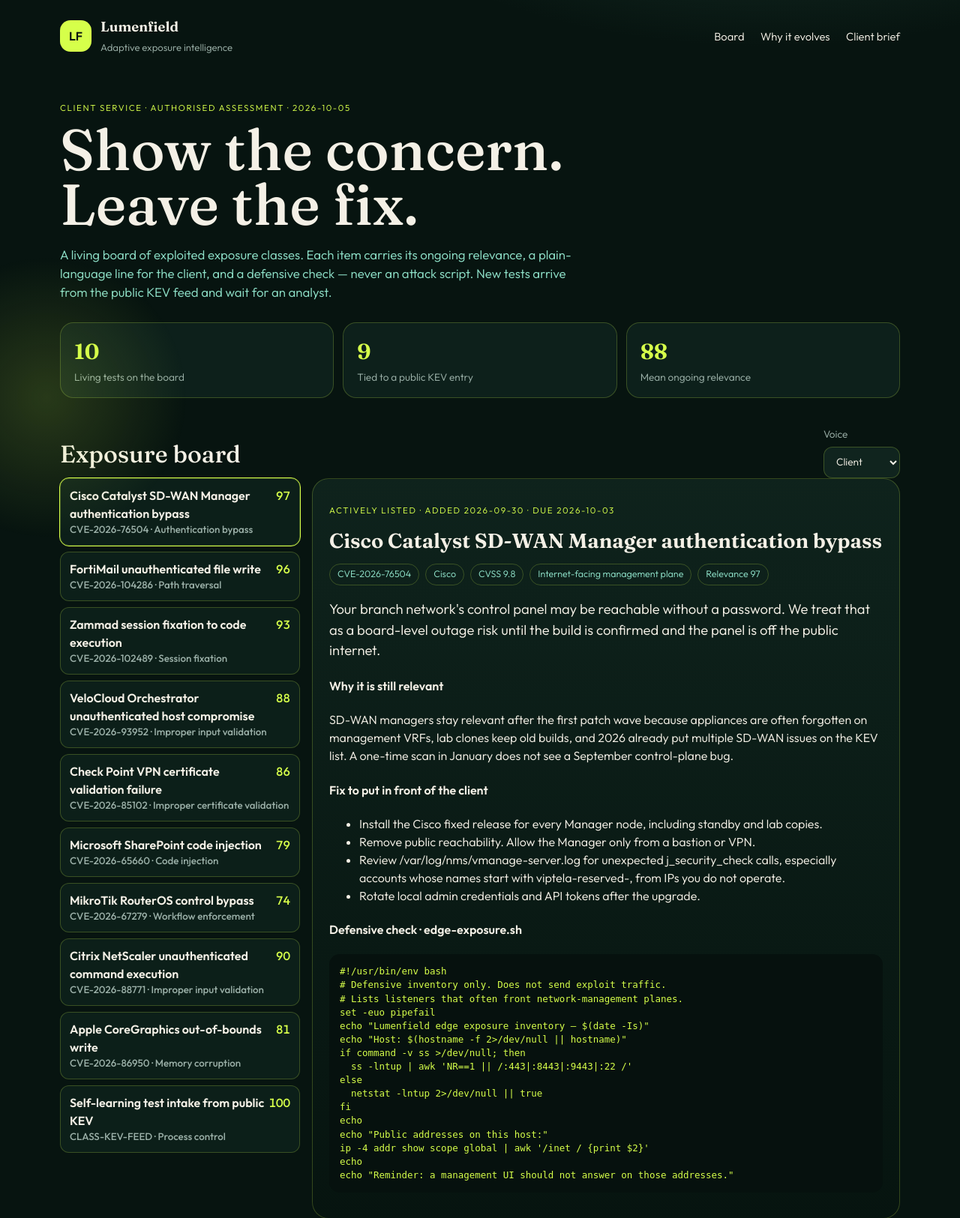
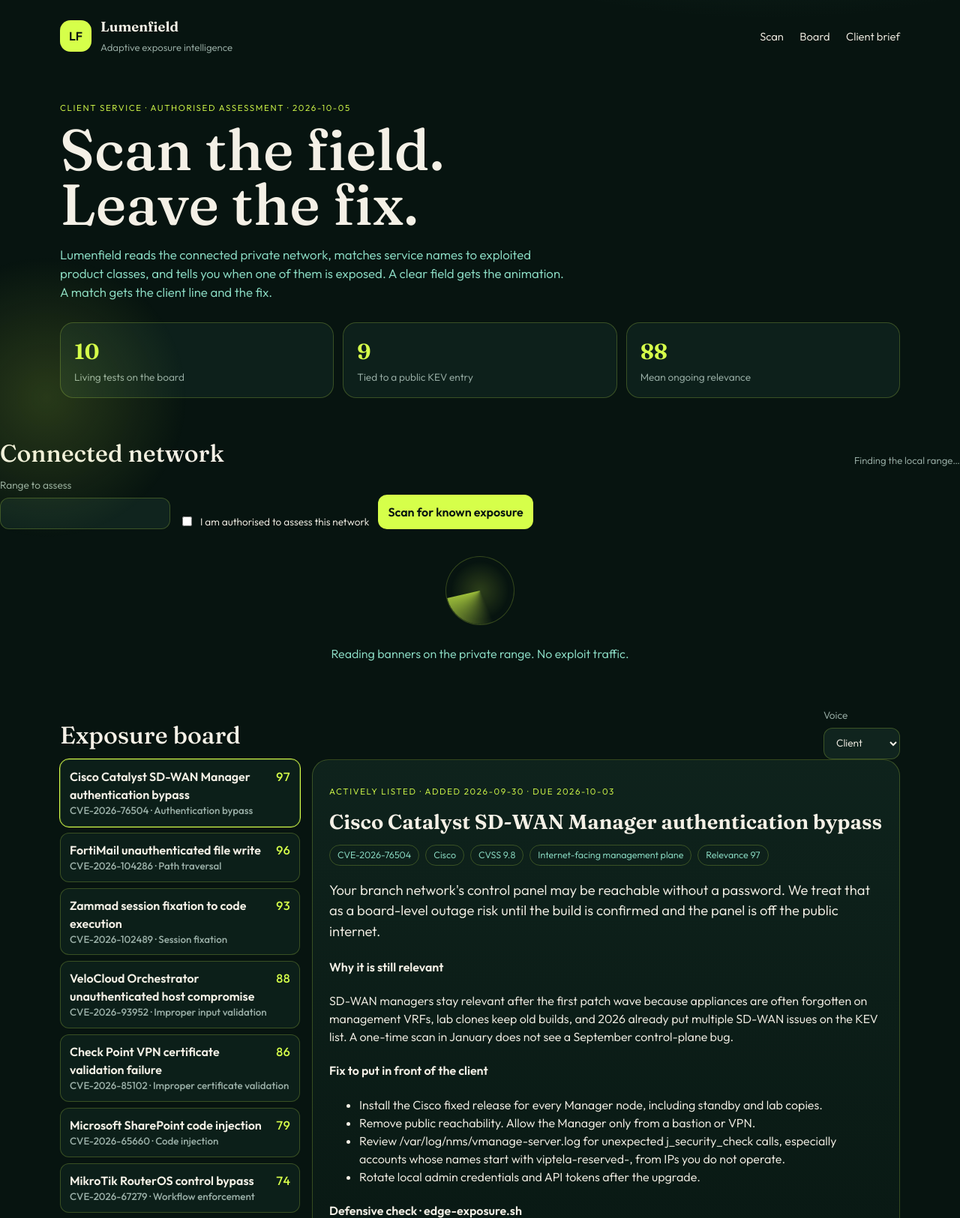
Before and after one commit to bkhynes/lumenfield, a Flask app: page / in a window 1280 px wide. Shown: the top 1625 px of the page at 75% size. Run offline with Flask 3, Linux system fonts and the light colour scheme; data that the repository does not hold is empty.

Commit message:
Scan the connected private network and celebrate a clear field

```diff
--- a/app.py
+++ b/app.py
@@ -15,6 +15,7 @@ from flask import Flask, abort, jsonify, render_template, request, send_file
 
 from catalog import CATALOG
 from report_pdf import build_brief
+from scanner import local_network, scan
 
 ROOT = Path(__file__).resolve().parent
 APP = Flask(__name__, template_folder=str(ROOT / "templates"), static_folder=str(ROOT / "static"))
@@ -60,6 +61,21 @@ def report():
     return send_file(out, as_attachment=True, download_name=out.name)
 
 
+@APP.route("/api/network")
+def network():
+    return jsonify(local_network())
+
+
+@APP.route("/api/scan", methods=["POST"])
+def run_scan():
+    body = request.get_json(silent=True) or {}
+    cidr = (body.get("cidr") or local_network()["cidr"]).strip()
+    try:
+        return jsonify(scan(cidr, confirmed=bool(body.get("confirmed"))))
+    except PermissionError as exc:
+        return jsonify({"error": str(exc)}), 403
+
+
 @APP.route("/api/intake", methods=["POST"])
 def intake():
     """Record an analyst adoption. Optional live fetch of public KEV metadata."""
--- a/static/app.css
+++ b/static/app.css
@@ -101,7 +101,55 @@ pre {
 .fine, footer { color: var(--mute); font-size: .82rem; }
 footer { display: flex; justify-content: space-between; padding: 28px 0 40px; }
 label { display: grid; gap: 6px; font-size: .85rem; color: var(--mute); }
+.scan { margin: 12px auto 36px; }
+.scan form { display: flex; flex-wrap: wrap; gap: 12px; align-items: end; margin-bottom: 16px; }
+.check { display: flex; gap: 8px; align-items: center; color: var(--sand); }
+.stage { display: grid; justify-items: center; gap: 10px; padding: 20px 0 8px; color: var(--mint); }
+.radar {
+  width: 92px; height: 92px; border-radius: 50%;
+  border: 1px solid var(--line); position: relative; overflow: hidden;
+  background: radial-gradient(circle, rgba(214,255,74,.18), transparent 62%);
+}
+.radar i {
+  position: absolute; inset: 0; border-radius: 50%;
+  background: conic-gradient(from 0deg, transparent 0 72%, rgba(214,255,74,.7) 100%);
+  animation: sweep 1.4s linear infinite;
+}
+@keyframes sweep { to { transform: rotate(360deg); } }
+.clear-field {
+  position: relative; overflow: hidden; border-radius: 28px;
+  border: 1px solid var(--line); min-height: 320px;
+  display: grid; place-items: center; text-align: center; padding: 36px 20px;
+  background: radial-gradient(circle at 50% 40%, rgba(214,255,74,.18), transparent 55%), #0c1c17;
+}
+.clear-field h3 { font-family: Fraunces, serif; font-size: clamp(2rem, 4vw, 3.2rem); margin: 8px 0; }
+.mote, .orbit {
+  position: absolute; border-radius: 50%; pointer-events: none;
+}
+.mote {
+  width: 8px; height: 8px; background: var(--lime);
+  animation: rise 3.6s ease-in infinite;
+}
+.orbit {
+  width: 180px; height: 180px; border: 1px dashed rgba(142,224,200,.45);
+  animation: sweep 12s linear infinite;
+}
+.orbit::after, .seal {
+  content: ""; position: absolute; width: 18px; height: 18px; border-radius: 50%;
+  background: var(--lime); top: -9px; left: calc(50% - 9px);
+}
+.seal {
+  width: 74px; height: 74px; display: grid; place-items: center;
+  color: var(--ink); font-weight: 600; animation: pop 700ms ease both;
+}
+@keyframes rise {
+  from { transform: translateY(40px) scale(.6); opacity: 0; }
+  30% { opacity: 1; }
+  to { transform: translateY(-220px) scale(1); opacity: 0; }
+}
+@keyframes pop { from { transform: scale(.4); opacity: 0; } to { transform: scale(1); opacity: 1; } }
+.hit { border-left: 3px solid var(--clay); padding-left: 12px; margin: 12px 0; }
 @media (max-width: 800px) {
-  .layout, .why, .stats, .section-head, .brief form, footer { grid-template-columns: 1fr; display: grid; }
+  .layout, .why, .stats, .section-head, .brief form, .scan form, footer { grid-template-columns: 1fr; display: grid; }
   nav { display: none; }
 }
--- a/static/app.js
+++ b/static/app.js
@@ -65,3 +65,58 @@ document.getElementById("brief-form").addEventListener("submit", async (event) =
   a.download = "lumenfield-brief.pdf";
   a.click();
 });
+
+const stage = document.getElementById("scan-stage");
+const result = document.getElementById("scan-result");
+fetch("/api/network").then(r => r.json()).then(net => {
+  document.getElementById("cidr").value = net.cidr;
+  document.getElementById("lan").textContent = net.private
+    ? `This host is ${net.host} on ${net.cidr}`
+    : "No private range detected. Enter a private CIDR you operate.";
+});
+
+document.getElementById("scan-form").addEventListener("submit", async (event) => {
+  event.preventDefault();
+  const data = Object.fromEntries(new FormData(event.target));
+  data.confirmed = true;
+  stage.hidden = false;
+  result.innerHTML = "";
+  const res = await fetch("/api/scan", {
+    method: "POST",
+    headers: {"Content-Type": "application/json"},
+    body: JSON.stringify(data),
+  });
+  const body = await res.json();
+  stage.hidden = true;
+  if (!res.ok) {
+    result.innerHTML = `<p>${body.error || "Scan refused."}</p>`;
+    return;
+  }
+  result.innerHTML = body.clear ? clearField(body) : hitList(body);
+});
+
+function clearField(body) {
+  const motes = Array.from({length: 14}, (_, i) =>
+    `<span class="mote" style="left:${8 + i * 6}%; animation-delay:${(i % 5) * 0.35}s"></span>`
+  ).join("");
+  return `<div class="clear-field">
+    ${motes}
+    <div class="orbit"></div>
+    <div>
+      <div class="seal">LF</div>
+      <h3>Field is clear.</h3>
+      <p>No watched product was identified on ${body.cidr}. ${body.hosts_considered} hosts read, banners only.</p>
+      <p class="fine">A clear field is today's result. The board keeps learning, so run it again when the feed moves.</p>
+    </div>
+  </div>`;
+}
+
+function hitList(body) {
+  return `<p class="kicker">${body.findings.length} match${body.findings.length === 1 ? "" : "es"} on ${body.cidr}</p>` +
+    body.findings.map(hit => `<article class="hit">
+      <b>${hit.title}</b>
+      <p>${hit.host}:${hit.port} · ${hit.cve} · relevance ${hit.relevance}</p>
+      <p>${hit.client_line}</p>
+      <p class="fine">${hit.evidence}</p>
+    </article>`).join("");
+}
--- a/templates/index.html
+++ b/templates/index.html
@@ -19,17 +19,34 @@
       </div>
     </div>
     <nav>
+      <a href="#scan">Scan</a>
       <a href="#board">Board</a>
-      <a href="#why">Why it evolves</a>
       <a href="#brief">Client brief</a>
     </nav>
   </header>
 
   <section class="hero">
     <p class="kicker">Client service · authorised assessment · {{ today }}</p>
-    <h1>Show the concern.<br />Leave the fix.</h1>
-    <p class="lede">A living board of exploited exposure classes. Each item carries its ongoing relevance, a plain-language line for the client, and a defensive check — never an attack script. New tests arrive from the public KEV feed and wait for an analyst.</p>
+    <h1>Scan the field.<br />Leave the fix.</h1>
+    <p class="lede">Lumenfield reads the connected private network, matches service names to exploited product classes, and tells you when one of them is exposed. A clear field gets the animation. A match gets the client line and the fix.</p>
     <div class="stats" id="stats"></div>
+  </section>
+
+  <section id="scan" class="scan">
+    <div class="section-head">
+      <h2>Connected network</h2>
+      <p id="lan" class="fine">Finding the local range…</p>
+    </div>
+    <form id="scan-form">
+      <label>Range to assess<input name="cidr" id="cidr" required /></label>
+      <label class="check"><input type="checkbox" name="confirmed" required /> I am authorised to assess this network</label>
+      <button type="submit" id="scan-btn">Scan for known exposure</button>
+    </form>
+    <div id="scan-stage" class="stage" hidden>
+      <div class="radar" aria-hidden="true"><i></i></div>
+      <p>Reading banners on the private range. No exploit traffic.</p>
+    </div>
+    <div id="scan-result"></div>
   </section>
 
   <section id="board" class="board">
```
Also changed, not shown: scanner.py (added, +159 -0 lines), README.md.
